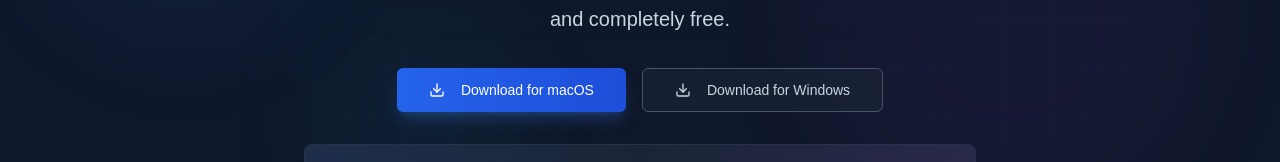
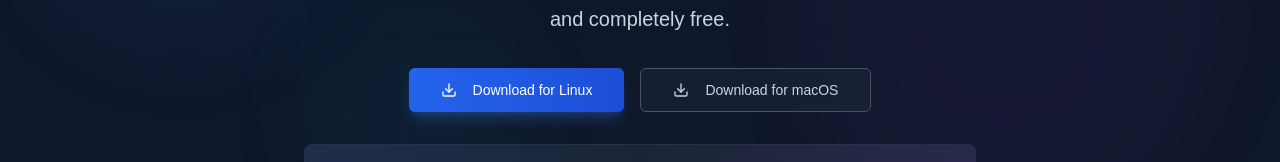
Before and after one commit to nookat-io/nookat-io.github.io, a Next.js app: page / in a window 1280 px wide. Shown: the part 403-565 px from the top of the page. Built offline with nearby package versions, Linux system fonts and the light colour scheme.

Commit message:
feat: os dep buttons

```diff
--- a/components/Hero.tsx
+++ b/components/Hero.tsx
@@ -1,10 +1,52 @@
-import React from "react"
+"use client"
+
+import React, { useState, useEffect } from "react"
 import { Download, Terminal, Copy } from "lucide-react"
 import { Button } from "@/components/ui/button"
 import { Badge } from "@/components/ui/badge"
 import { BackgroundEffects } from "./BackgroundEffects"
 
 export function Hero() {
+  const [userOS, setUserOS] = useState<string>("")
+  const [otherOS, setOtherOS] = useState<string>("")
+
+  useEffect(() => {
+    // Detect user's operating system
+    const detectOS = () => {
+      const userAgent = navigator.userAgent.toLowerCase()
+
+      if (userAgent.includes('mac')) {
+        setUserOS("macOS")
+        setOtherOS("Other Systems")
+      } else if (userAgent.includes('win')) {
+        setUserOS("Other Systems")
+        setOtherOS("macOS")
+      } else if (userAgent.includes('linux')) {
+        setUserOS("Linux")
+        setOtherOS("macOS")
+      } else {
+        // Default fallback
+        setUserOS("Other Systems")
+        setOtherOS("macOS")
+      }
+    }
+
+    detectOS()
+  }, [])
+
+  const getDownloadUrl = (os: string) => {
+    switch (os.toLowerCase()) {
+      case 'macos':
+        return '#macos-download'
+      case 'windows':
+        return '#windows-download'
+      case 'linux':
+        return '#linux-download'
+      default:
+        return '#download'
+    }
+  }
+
   return (
     <section className="relative py-20 px-4 overflow-hidden">
       <BackgroundEffects />
@@ -25,17 +67,22 @@
 
         {/* Installation Options */}
         <div className="flex flex-col sm:flex-row gap-4 justify-center mb-8">
-          <Button size="lg" className="bg-gradient-to-r from-blue-600 to-blue-700 hover:from-blue-700 hover:to-blue-800 text-white px-8 shadow-lg shadow-blue-500/25 transition-all duration-300 hover:scale-105">
+          <Button
+            size="lg"
+            className="bg-gradient-to-r from-blue-600 to-blue-700 hover:from-blue-700 hover:to-blue-800 text-white px-8 shadow-lg shadow-blue-500/25 transition-all duration-300 hover:scale-105"
+            onClick={() => window.open(getDownloadUrl(userOS), '_blank')}
+          >
             <Download className="w-5 h-5 mr-2" />
-            Download for macOS
+            Download for {userOS}
           </Button>
           <Button
             size="lg"
             variant="outline"
             className="border-slate-600 text-slate-300 hover:bg-slate-700/50 px-8 bg-slate-800/50 backdrop-blur-sm transition-all duration-300 hover:scale-105 hover:border-blue-500/50"
+            onClick={() => window.open(getDownloadUrl(otherOS), '_blank')}
           >
             <Download className="w-5 h-5 mr-2" />
-            Download for Windows
+            Download for {otherOS}
           </Button>
         </div>
 
@@ -53,9 +100,9 @@
               type="button"
               title="Copy install command"
               className="p-2 rounded hover:bg-slate-700/50 transition-all duration-200 text-slate-400 hover:text-white hover:scale-110"
-              // onClick={() => {
-              //   navigator.clipboard.writeText("curl -fsSL https://get.nookat.io | sh")
-              // }}
+              onClick={() => {
+                navigator.clipboard.writeText("curl -fsSL https://get.nookat.io | sh")
+              }}
             >
               <Copy className="w-4 h-4" />
             </button>
```
